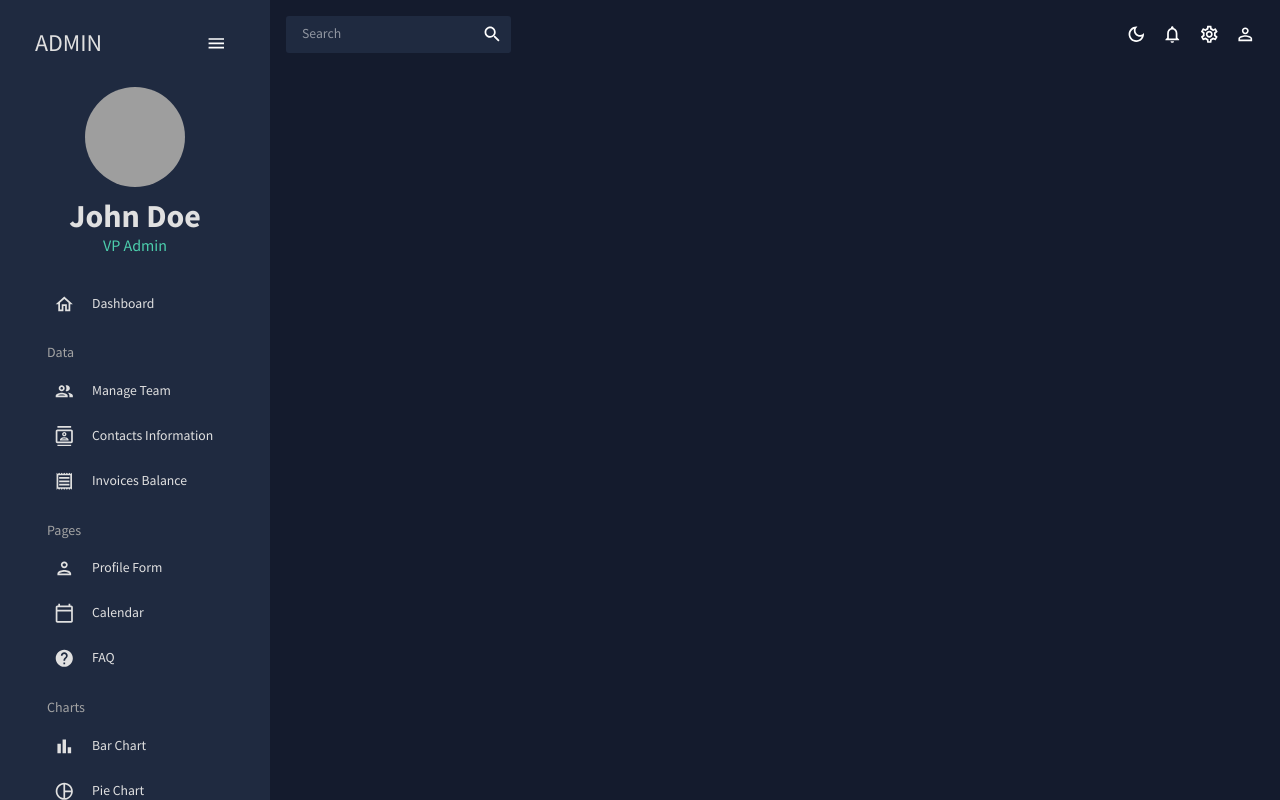
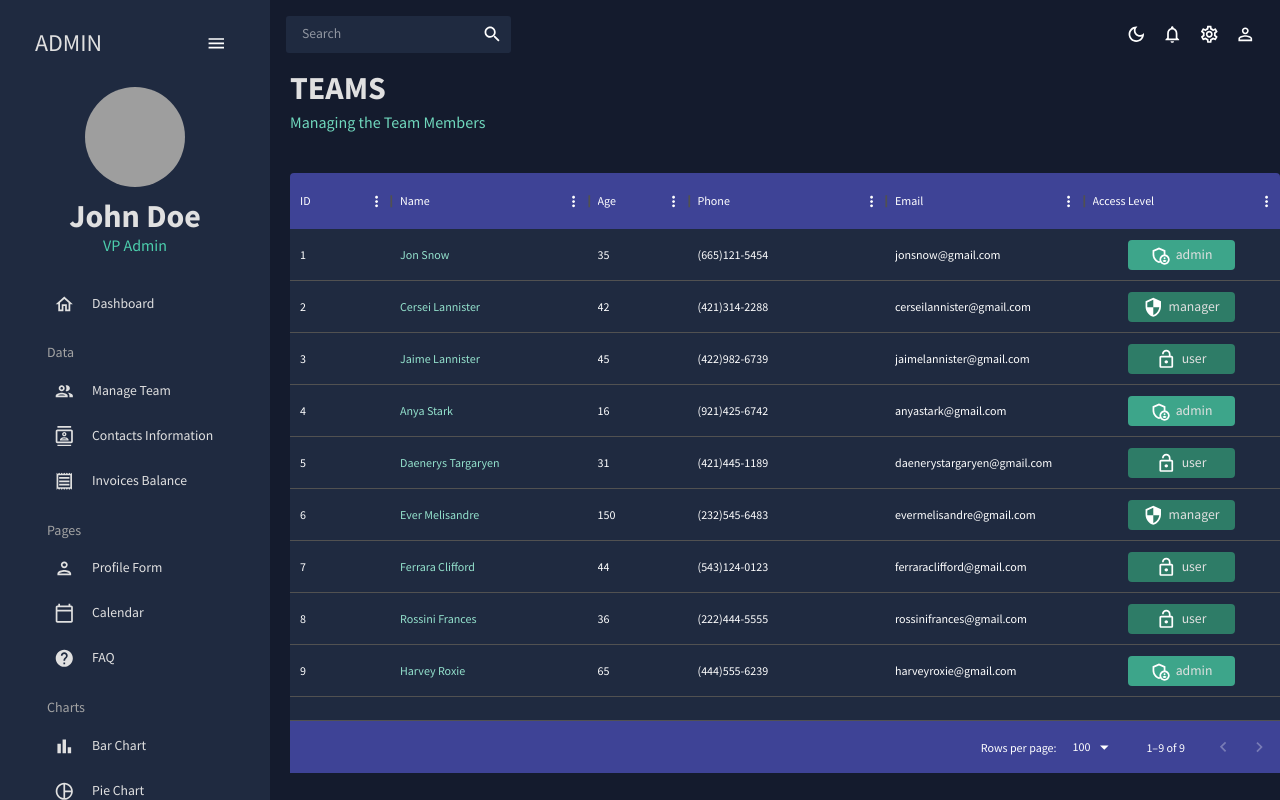
Before and after one commit to umaid-git/Admin-Dashboard, a React (Create React App) app: page /team in a window 1280 px wide. Built offline with nearby package versions, Linux system fonts and the light colour scheme; grey boxes are pictures that could not be loaded; a web font is replaced by a local one.

Commit message:
add teams

```diff
--- a/src/App.js
+++ b/src/App.js
@@ -3,7 +3,7 @@
 import {Topbar} from './scenes/global/Topbar.jsx'
 import Dashboard  from "./scenes/dashboard"
 import Sidebar from './scenes/global/Sidebar'
-// import Team  from "./scenes/team"
+import Team  from "./scenes/team"
 // import Invoices  from "./scenes/invoices"
 // import Contacts  from "./scenes/contacts"
 // import Bar  from "./scenes/bar"
@@ -28,7 +28,7 @@
               <Topbar/>
               <Routes>
                 <Route path="/" element={<Dashboard />} />
-                {/* <Route path="/team" element={<Team />} /> */}
+                <Route path="/team" element={<Team />} />
                 {/* <Route path="/contacts" element={<Contacts />} /> */}
                 {/* <Route path="/invoices" element={<Invoices />} /> */}
                 {/* <Route path="/form" element={<Form />} /> */}
--- /dev/null
+++ b/src/scenes/team/index.jsx
@@ -0,0 +1,103 @@
+import { Box, Typography, useTheme } from "@mui/material";
+import { DataGrid } from "@mui/x-data-grid";
+import { tokens } from "../../theme";
+import { mockDataTeam } from "../../data/mockData";
+import AdminPanelSettingsOutlinedIcon from "@mui/icons-material/AdminPanelSettingsOutlined";
+import LockOpenOutlinedIcon from "@mui/icons-material/LockOpenOutlined";
+import SecurityOutlinedIcon from "@mui/icons-material/SecurityOutlined";
+import Header from "../../components/Header";
+
+const Team = () => {
+  const theme = useTheme();
+  const colors = tokens(theme.palette.mode);
+  const columns = [
+    { field: "id", headerName: "ID" },
+    {
+      field: "name",
+      headerName: "Name",
+      flex: 1,
+      cellClassName: "name-column--cell",
+    },
+    {
+      field: "age",
+      headerName: "Age",
+      type: "number",
+      headerAlign: "left",
+      align: "left",
+    },
+    {
+      field: "phone",
+      headerName: "Phone",
+      flex: 1,
+    },
+    {
+      field: "email",
+      headerName: "Email",
+      flex: 1,
+    },
+    {
+      field: "acess",
+      headerName: "Access Level",
+      flex: 1,
+      renderCell: ({ row: { access } }) => {
+        return (
+          <Box
+            width="60%"
+            m="0 auto"
+            p="5px"
+            display="flex"
+            justifyContent="center"
+            backgroundColor={
+              access === "admin"
+                ? colors.greenAccent[600]
+                : colors.greenAccent[700]
+            }
+            borderRadius="4px"
+          >
+            {access === "admin" && <AdminPanelSettingsOutlinedIcon />}
+            {access === "manager" && <SecurityOutlinedIcon />}
+            {access === "user" && <LockOpenOutlinedIcon />}
+            <Typography color={colors.grey[100]} sx={{ ml: "5px" }}>
+              {access}
+            </Typography>
+          </Box>
+        );
+      },
+    },
+  ];
+
+  return (
+    <Box ml="20px">
+      <Header title="TEAMS" subtitle="Managing the Team Members" />
+      <Box
+        m="40px 0 0 0"
+        height="75vh"
+        sx={{
+          "& .MuiDataGrid-root": {
+            border: "none",
+          },
+          "& .MuiDataGrid-cell": {
+            borderBottom: "none",
+          },
+          "& .name-column--cell": {
+            color: colors.greenAccent[300],
+          },
+          "& .MuiDataGrid-columnHeaders": {
+            backgroundColor: colors.blueAccent[700],
+            borderBottom: "none",
+          },
+          "& .MuiDataGrid-virtualScroller": {
+            backgroundColor: colors.primary[400],
+          },
+          "& .MuiDataGrid-footerContainer": {
+            backgroundColor: colors.blueAccent[700],
+          },
+        }}
+      >
+        <DataGrid rows={mockDataTeam} columns={columns} />
+      </Box>
+    </Box>
+  );
+};
+
+export default Team;
```
